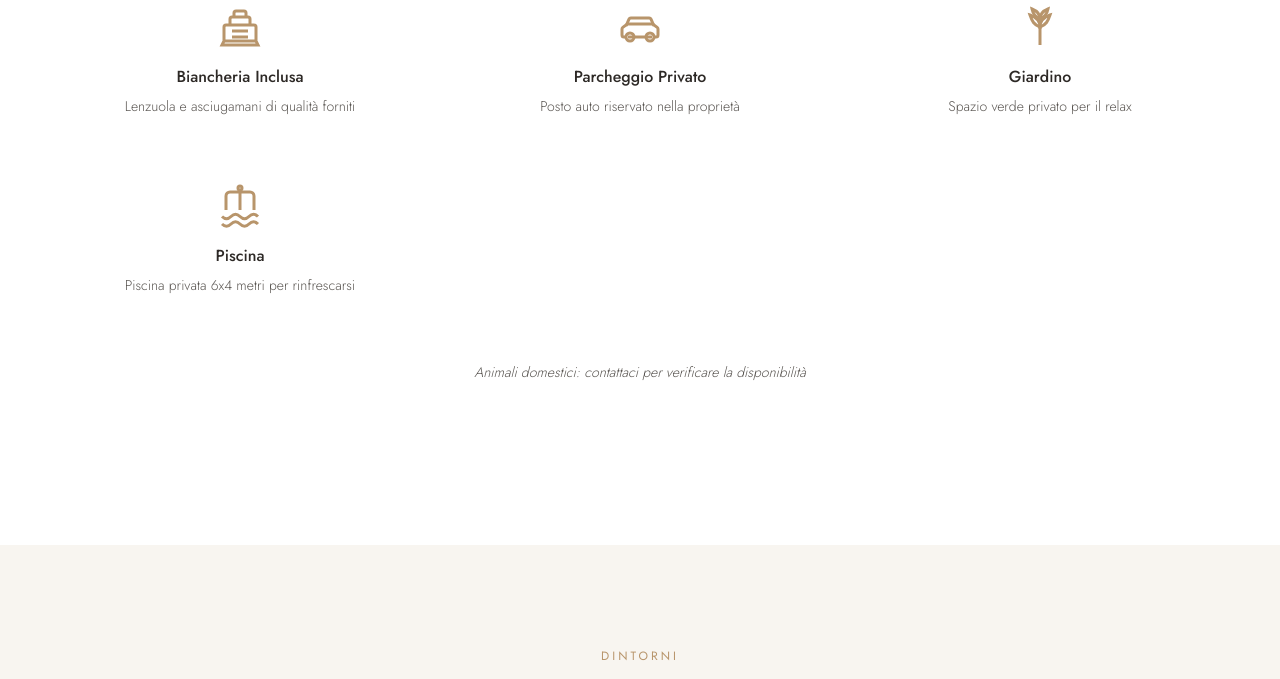
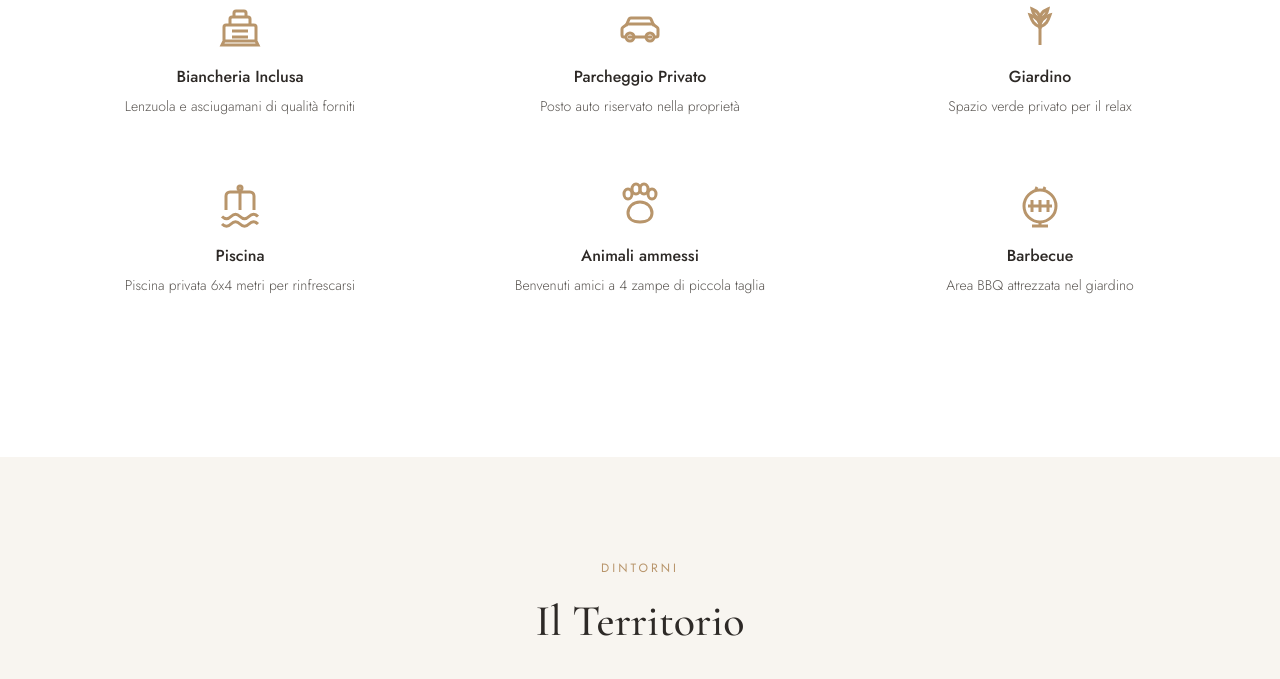
Before and after one commit to aegsrl7/casia, a plain HTML site: page index.html in a window 1280 px wide. Shown: the part 4793-5472 px from the top of the page. Drawn offline with nearby package versions, Linux system fonts and the light colour scheme.

Commit message:
Nuovi servizi (Animali ammessi + Barbecue) + icone ottimizzate + correzione Venica

```diff
--- a/index.html
+++ b/index.html
@@ -337,11 +337,39 @@
                     <h3>Piscina</h3>
                     <p>Piscina privata 6x4 metri per rinfrescarsi</p>
                 </div>
+
+                <div class="servizio-item reveal">
+                    <div class="servizio-icon">
+                        <svg viewBox="0 0 24 24" fill="none" stroke="currentColor" stroke-width="1.5">
+                            <ellipse cx="6" cy="6" rx="2" ry="2.5"/>
+                            <ellipse cx="10" cy="3.5" rx="2" ry="2.5"/>
+                            <ellipse cx="14" cy="3.5" rx="2" ry="2.5"/>
+                            <ellipse cx="18" cy="6" rx="2" ry="2.5"/>
+                            <path d="M12 10c-3.5 0-6 2.5-6 5.5 0 2.5 2 4.5 6 4.5s6-2 6-4.5c0-3-2.5-5.5-6-5.5z"/>
+                        </svg>
+                    </div>
+                    <h3>Animali ammessi</h3>
+                    <p>Benvenuti amici a 4 zampe di piccola taglia</p>
+                </div>
+
+                <div class="servizio-item reveal">
+                    <div class="servizio-icon">
+                        <svg viewBox="0 0 24 24" fill="none" stroke="currentColor" stroke-width="1.5">
+                            <circle cx="12" cy="12" r="8"/>
+                            <path d="M8 9v6"/>
+                            <path d="M12 9v6"/>
+                            <path d="M16 9v6"/>
+                            <path d="M6 12h12"/>
+                            <path d="M12 20v2"/>
+                            <path d="M8 22h8"/>
+                            <path d="M10 4c0-.5.2-1 .5-1.5"/>
+                            <path d="M14 4c0-.5.2-1 .5-1.5"/>
+                        </svg>
+                    </div>
+                    <h3>Barbecue</h3>
+                    <p>Area BBQ attrezzata nel giardino</p>
+                </div>
             </div>
-
-            <p class="servizi-note reveal">
-                <em>Animali domestici: contattaci per verificare la disponibilità</em>
-            </p>
         </div>
     </section>
 
--- a/style.css
+++ b/style.css
@@ -1315,6 +1315,9 @@ strong {
 .servizio-item.reveal:nth-child(4) { transition-delay: 0.3s; }
 .servizio-item.reveal:nth-child(5) { transition-delay: 0.4s; }
 .servizio-item.reveal:nth-child(6) { transition-delay: 0.5s; }
+.servizio-item.reveal:nth-child(7) { transition-delay: 0.6s; }
+.servizio-item.reveal:nth-child(8) { transition-delay: 0.7s; }
+.servizio-item.reveal:nth-child(9) { transition-delay: 0.8s; }
 
 /* ----- Modal Gallery ----- */
 .modal {
```
